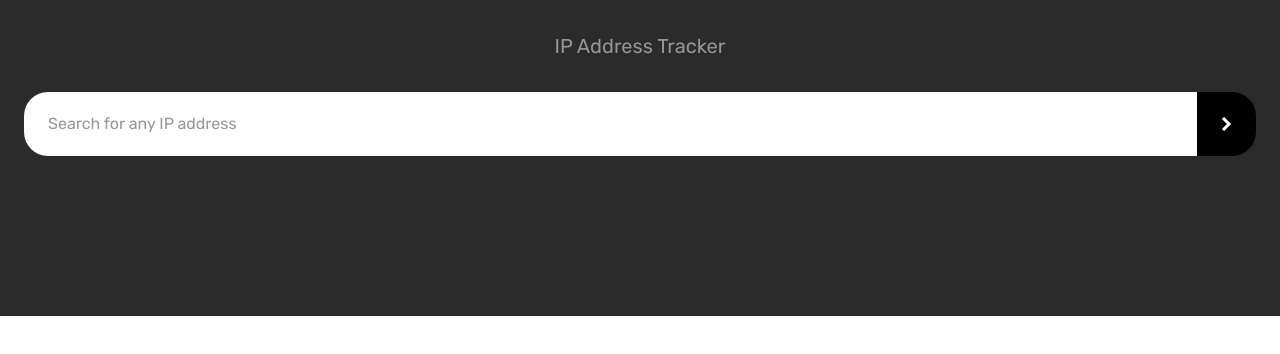
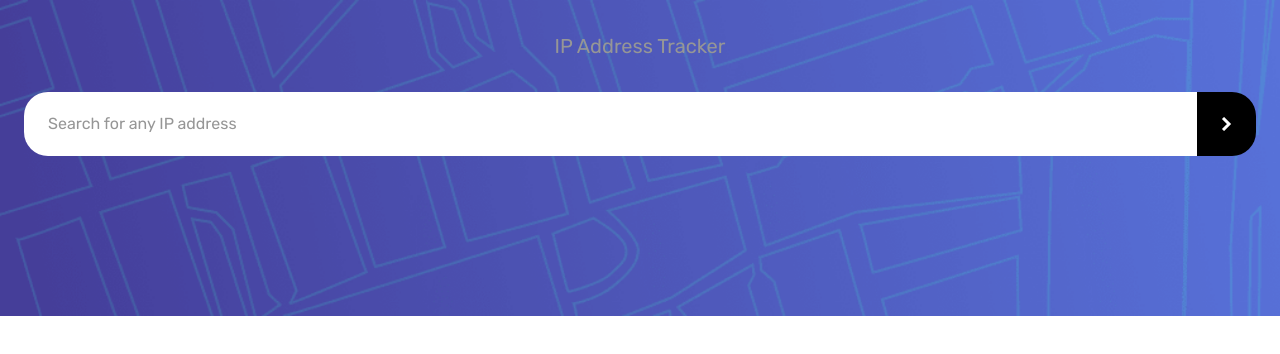
Before and after one commit to rafaelwillen/ip-address-tracker, a React (Vite) app: page / in a window 1280 px wide. Shown: the top 354 px of the page. Built offline with nearby package versions, Linux system fonts and the light colour scheme.

Commit message:
Add background pattern

```diff
--- a/src/components/Header.tsx
+++ b/src/components/Header.tsx
@@ -3,7 +3,7 @@ import Input from "./Input";
 
 const Header = () => {
   return (
-    <header className="bg-neutral-400 pt-8">
+    <header className="bg-neutral-400 pt-8 pattern-bg">
       <Container>
         <h1 className="text-xl text-neutral-300 text-center">
           IP Address Tracker
--- a/src/index.css
+++ b/src/index.css
@@ -5,3 +5,11 @@
 body {
     font-family: 'Rubik', sans-serif;
 }
+
+.pattern-bg {
+    background-image: url("./assets/pattern-bg.png");
+    background-color: #453F9A;
+    background-repeat: no-repeat;
+    background-size: cover;
+    background-position: left;
+}
```
